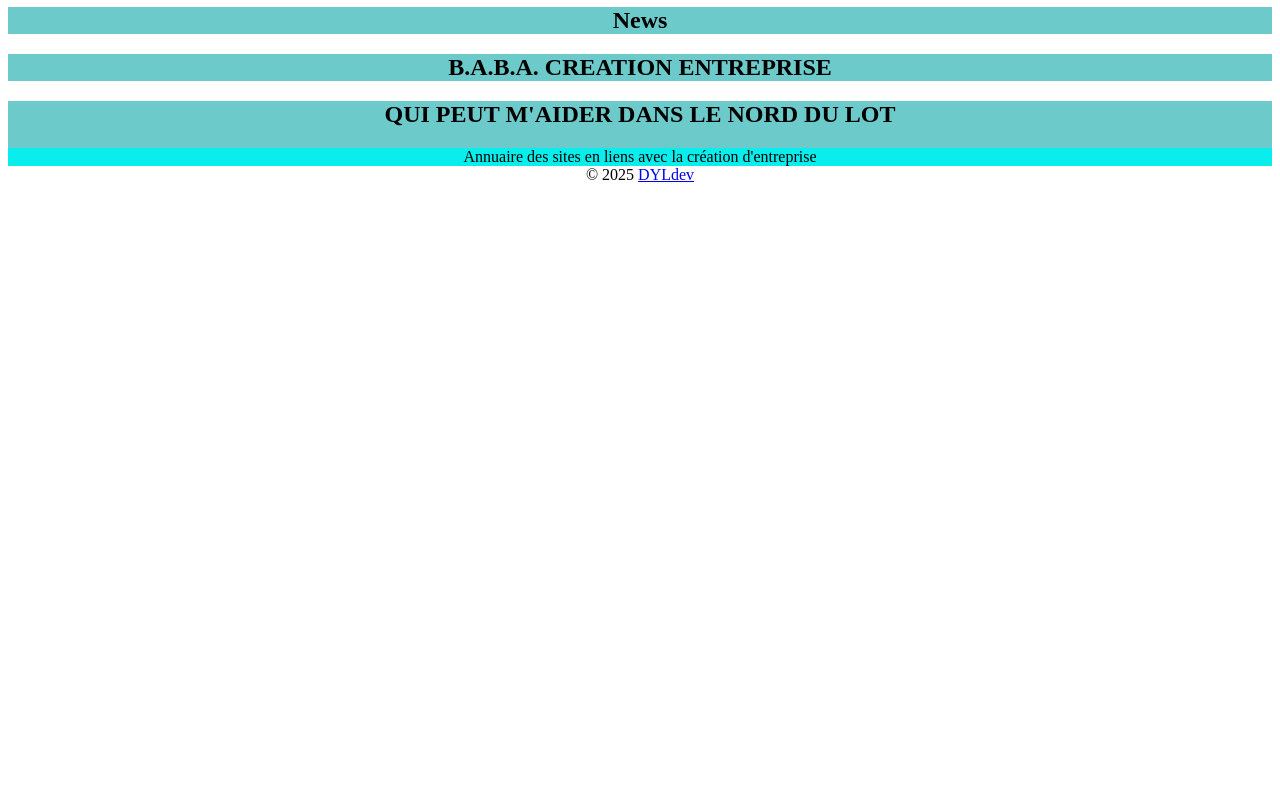
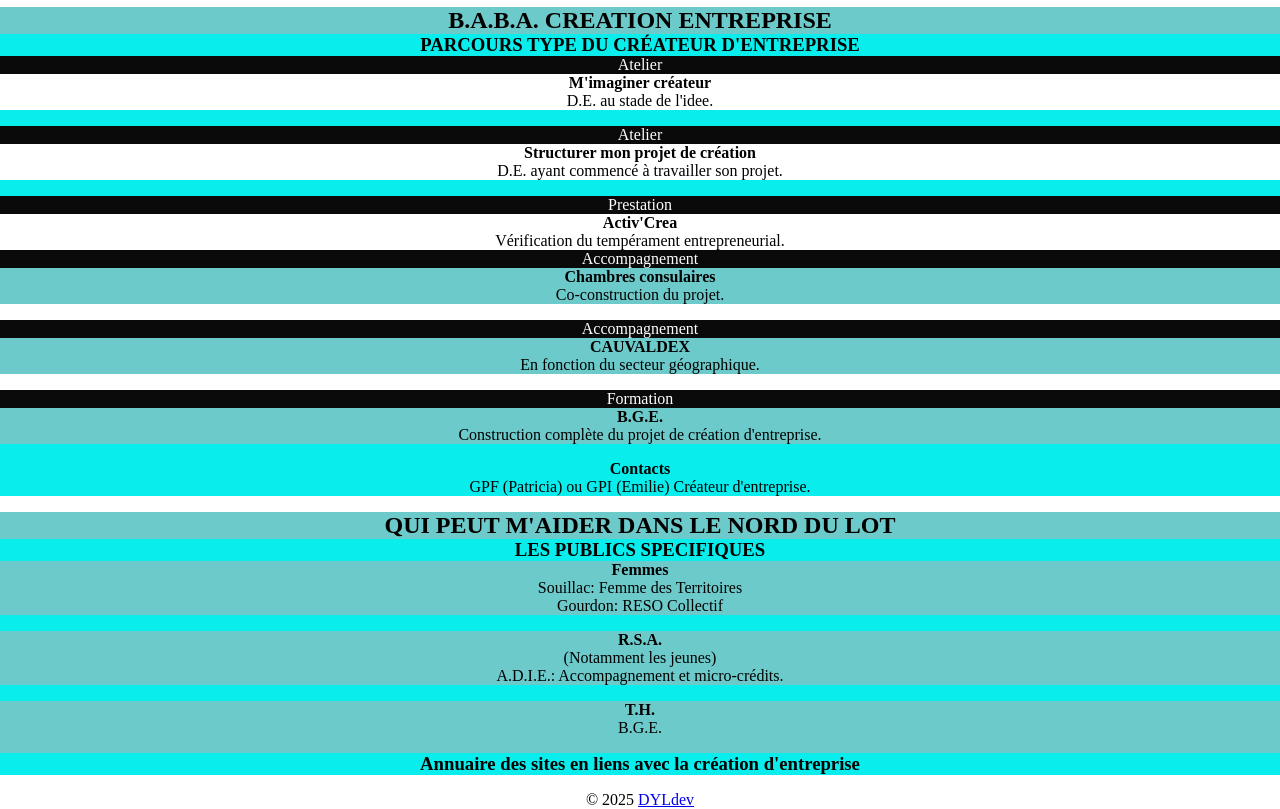
Before and after one commit to Dylhunt46/LotActiv, a plain HTML site: page index.html in a window 1280 px wide. Shown: the part 73-882 px from the top of the page. Before the commit the page ends 800 px from the top, so only its background shows below. Drawn offline with Linux system fonts and the light colour scheme.

Commit message:
Start text content

```diff
--- a/index.html
+++ b/index.html
@@ -18,10 +18,64 @@
         </section>
         <section>
             <h2>B.A.B.A. CREATION ENTREPRISE</h2>
+            <article>
+                <h3>PARCOURS TYPE DU CRÉATEUR D'ENTREPRISE</h3>
+                <section class="card">
+                    <p class="modality">Atelier</p>
+                    <h4>M'imaginer créateur</h4>
+                    <p>D.E. au stade de l'idee.</p>
+                </section>
+                <section class="card">
+                    <p class="modality">Atelier</p>
+                    <h4>Structurer mon projet de création</h4>
+                    <p>D.E. ayant commencé à travailler son projet.</p>
+                </section>
+                <section class="card">
+                    <p class="modality">Prestation</p>
+                    <h4>Activ'Crea</h4>
+                    <p>Vérification du tempérament entrepreneurial.</p>
+                    <section class="subCard">
+                        <p class="modality">Accompagnement</p>
+                        <h4>Chambres consulaires</h4>
+                        <p>Co-construction du projet.</p>
+                    </section>
+                    <section class="subCard">
+                        <p class="modality">Accompagnement</p>
+                        <h4>CAUVALDEX</h4>
+                        <p>En fonction du secteur géographique.</p>
+                    </section>
+                    <section class="subCard">
+                        <p class="modality">Formation</p>
+                        <h4>B.G.E.</h4>
+                        <p>Construction complète du projet de création d'entreprise.</p>
+                    </section>
+                </section>
+                <h4>Contacts</h4>
+                <p>GPF (Patricia) ou GPI (Emilie) Créateur d'entreprise.</p>
+            </article>
         </section>
         <section>
             <h2>QUI PEUT M'AIDER DANS LE NORD DU LOT</h2>
-            <article>Annuaire des sites en liens avec la création d'entreprise</article>
+            <article>
+                <h3>LES PUBLICS SPECIFIQUES</h3>
+                <section>
+                    <h4>Femmes</h4>
+                    <p>Souillac: Femme des Territoires</p>
+                    <p>Gourdon: RESO Collectif</p>
+                </section>
+                <section>
+                    <h4>R.S.A. </h4>
+                    <p>(Notamment les jeunes)</p>
+                    <p>A.D.I.E.: Accompagnement et micro-crédits.</p>
+                </section>
+                <section>
+                    <h4>T.H.</h4>
+                    <p>B.G.E.</p>
+                </section>
+            </article>
+            <article>
+                <h3>Annuaire des sites en liens avec la création d'entreprise</h3>
+            </article>
         </section>
     </main>
     <footer>© 2025 <a href="mailto : laurent.houssin.developpeur@outlook.fr">DYLdev</a></footer>
--- a/style.css
+++ b/style.css
@@ -1,11 +1,29 @@
+*,
+*::before,
+*::after {
+    box-sizing: border-box;
+    margin: 0;
+    padding: 0;
+}
+
 body {
     text-align: center;
 }
 
 section {
     background-color: rgb(109, 202, 202);
+    margin-bottom: 1rem;
 }
 
 article {
     background-color: rgb(10, 237, 237);
 }
+
+.card {
+    background-color: rgb(255, 255, 255);
+}
+
+.modality {
+    background-color: rgb(10, 10, 10);
+    color: rgb(255, 255, 255);
+}
```
